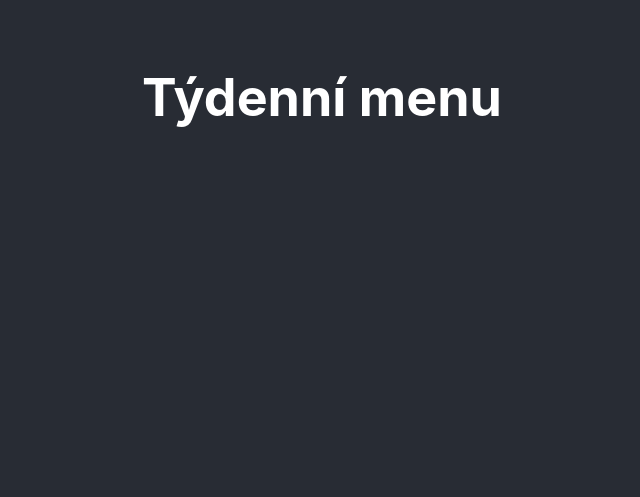
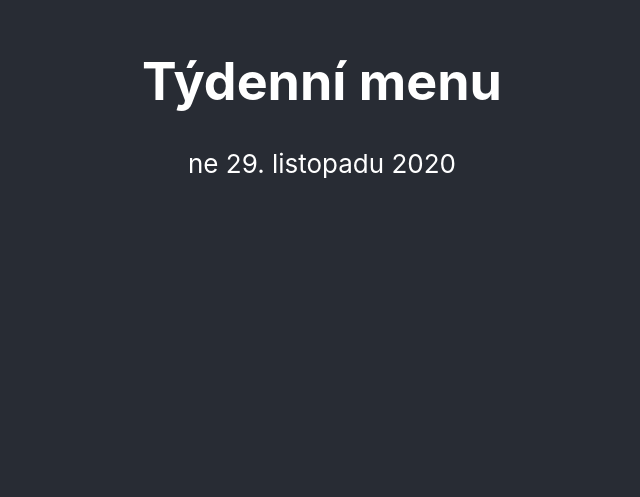
Before and after one commit to JCikanek/hackaton-ux, a React (Create React App) app: page / in a window 1280 px wide. Shown: the part 303-800 px from the top of the page, without its empty margins (318-958 px from the left). Built offline with nearby package versions, Linux system fonts and the light colour scheme.

Commit message:
header date added

```diff
--- a/src/App/components/Header/header.js
+++ b/src/App/components/Header/header.js
@@ -1,8 +1,19 @@
 import React from "react";
 import "./header.css";
 
-export const Header = () => (
-  <div className="App-header">
-    <h1>Týdenní menu</h1>
-  </div>
-);
+export const Header = () => {
+  const now = new Date();
+  const dateFormated = new Intl.DateTimeFormat("cs-CZ", {
+    weekday: "short",
+    day: "numeric",
+    month: "long",
+    year: "numeric",
+  }).format(now);
+
+  return (
+    <div className="App-header">
+      <h1>Týdenní menu</h1>
+      <div className="date">{dateFormated}</div>
+    </div>
+  );
+};
```
